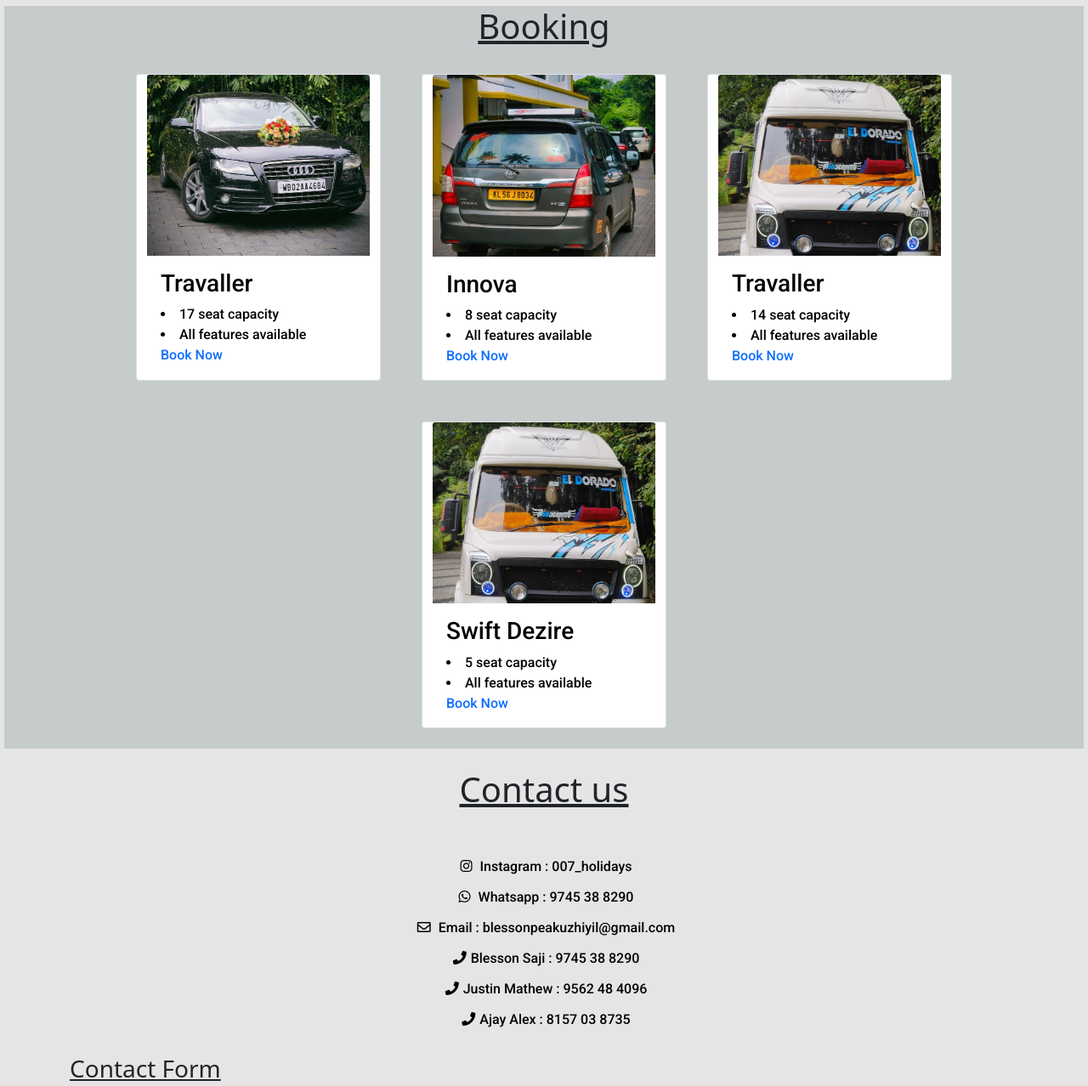
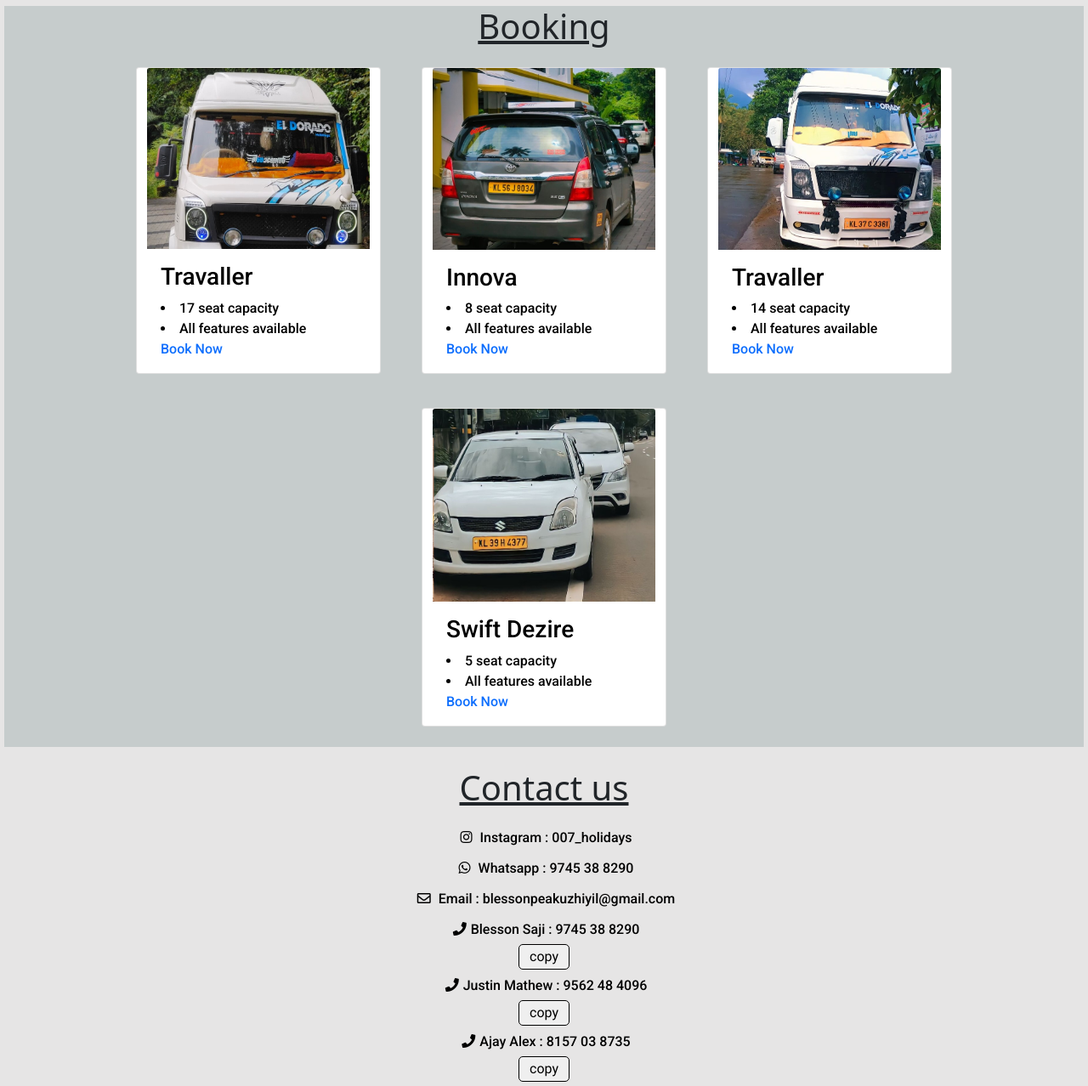
Before and after one commit to abijithdel/ELDORADO, a plain HTML site: page index.html in a window 1280 px wide. Shown: the part 542-1820 px from the top of the page at 85% size. Drawn offline with nearby package versions, Linux system fonts and the light colour scheme; a small style sheet from the web is missing.

Commit message:
add js and copy bt

```diff
--- a/index.html
+++ b/index.html
@@ -45,7 +45,7 @@
                 <h1 class="text-white">EL DORADO</h1>
                 <h2 class="text-white">Holidays</h2>
                 <p class="main_p text-white">This travel website serves as an information hub for prospective travelers planning a getaway.We provide information about our tour packages,price,visiting places etc.</p>
-                <a href="#contact"><button class="button mt-4" id="main_bt">Contact</button></a>
+                <a href="#contact"><button class="button mt-4" id="main_bt" >Contact</button></a>
             </div>
             <div class="main_img mt-1">
                 <img class="logo_img col-12" src="images/logo.png.png" alt="">
@@ -58,8 +58,8 @@
         <h1 class="text-center text-black hedings">Booking</h1>
          <div class="row justify-content-center">
 
-            <div class="card card_in_mob m-4" style="width: 18rem;">
-                <img src="images/card_img3.jpg" class="card-img-top" alt="...">
+            <div class="card card_in_mob m-4 mt-3" style="width: 18rem;">
+                <img src="images/card_img1.jpg" class="card-img-top" alt="...">
                 <div class="card-body">
                   <h3>Travaller</h3>
                   <li>17 seat capacity</li>
@@ -68,7 +68,7 @@
                 </div>
             </div>
 
-            <div class="card card_in_mob m-4" style="width: 18rem;">
+            <div class="card card_in_mob m-4 mt-3" style="width: 18rem;">
                 <img src="images/card_img2.jpg" class="card-img-top" alt="...">
                 <div class="card-body">
                   <h3>Innova</h3>
@@ -78,8 +78,8 @@
                 </div>
             </div>
 
-            <div class="card card_in_mob m-4" style="width: 18rem;">
-                <img src="images/card_img1.jpg" class="card-img-top" alt="...">
+            <div class="card card_in_mob m-4 mt-3" style="width: 18rem;">
+                <img src="images/card_img3.jpeg" class="card-img-top" alt="...">
                 <div class="card-body">
                   <h3>Travaller</h3>
                   <li>14 seat capacity</li>
@@ -88,8 +88,8 @@
                 </div>
             </div>
 
-            <div class="card card_in_mob m-4" style="width: 18rem;">
-              <img src="images/card_img1.jpg" class="card-img-top" alt="...">
+            <div class="card card_in_mob m-4 mt-3" style="width: 18rem;">
+              <img src="images/card_img4.jpeg" class="card-img-top" alt="...">
               <div class="card-body">
                 <h3>Swift Dezire</h3>
                   <li>5 seat capacity</li>
@@ -103,16 +103,19 @@
 
 
        <section id="contact">
-        <h1 class="text-center m-4 mb-5 hedings">Contact us</h1>
+        <h1 class="text-center m-4 mb-3 hedings">Contact us</h1>
 
         <div class="container">
           <div class="row justify-content-center text-center">
             <a href="https://www.instagram.com/007_holidays/" class="i"><i class="i fab fa-instagram "></i> Instagram : 007_holidays</a>
             <a href="https://www.whatsapp.com/9745388290" class="i"><i class="i fab fa-whatsapp"></i> Whatsapp : 9745 38 8290</a>
-            <a href="blessonpeakuzhiyil@gmail.com" class="i"><i class="i far fa-envelope"></i> Email : blessonpeakuzhiyil@gmail.com</a>
-            <a href="" class="i "><i class="i fas fa-phone text-black"></i>Blesson Saji : 9745 38 8290</a>
-            <a href="" class="i "><i class="i fas fa-phone text-black"></i>Justin Mathew : 9562 48 4096</a>
-            <a href="" class="i "><i class="i fas fa-phone text-black"></i>Ajay Alex : 8157 03 8735</a>
+            <a href="mailto:eldoradoholidays007@gmail.com" class="i"><i class="i far fa-envelope"></i> Email : blessonpeakuzhiyil@gmail.com</a>
+            <a href="" class="i "><i class="i fas fa-phone text-black"></i>Blesson Saji : 9745 38 8290 </a>
+            <button class="Phone-bt" onclick="copy1()">copy</button>
+            <a href="" class="i "><i class="i fas fa-phone text-black"></i>Justin Mathew : 9562 48 4096  </a>
+            <button class="Phone-bt" onclick="copy2()">copy</button>
+            <a href="" class="i "><i class="i fas fa-phone text-black"></i>Ajay Alex : 8157 03 8735  </a>
+            <button class="Phone-bt" onclick="copy3()">copy</button>
           </div>
         </div>
 
@@ -120,8 +123,8 @@
 
         <div class="container">
           <div class="row justify-content-center">
-            <form method="post">
-              <h3 class="hedings mt-4">Contact Form</h3>
+            <form method="get" action="mailto:eldoradoholidays007@gmail.com">
+              <h3 class="hedings mt-4 text-center">Contact Form</h3>
               <input type="text" placeholder="Name" name="name" id="name">
               <br>
               <input type="text" placeholder="Email or Phone" name="contactf" id="contactf">
@@ -177,7 +180,7 @@
                 <br>
                 <a href="https://www.whatsapp.com/9745388290" class="i-white "><i class="i fab fa-whatsapp text-white"></i> Whatsapp : 9745 38 8290</a>
                 <br>
-                <a href="blessonpeakuzhiyil@gmail.com" class="i-white "><i class="i far fa-envelope text-white"></i> Email : blessonpeakuzhiyil@gmail.com</a>
+                <a href="mailto:eldoradoholidays007@gmail.com" class="i-white "><i class="i far fa-envelope text-white"></i> Email : blessonpeakuzhiyil@gmail.com</a>
                 <br>
                 <a href="" class="i-white "><i class="i fas fa-phone text-white"></i>Blesson Saji : 9745388290</a>
 
@@ -199,7 +202,7 @@
         </div>
       </footer>
 
-
+    <script src="script.js"></script>
     <script src="https://cdn.jsdelivr.net/npm/bootstrap@5.0.2/dist/js/bootstrap.bundle.min.js"></script>
     <link rel="stylesheet" href="https://cdnjs.cloudflare.com/ajax/libs/font-awesome/5.15.4/css/all.min.css" integrity="sha512-...your-sha512-hash-here..." crossorigin="anonymous" />
     <script src="https://cdn.jsdelivr.net/npm/bootstrap@5.0.2/dist/js/bootstrap.bundle.min.js" integrity="sha384-MrcW6ZMFYlzcLA8Nl+NtUVF0sA7MsXsP1UyJoMp4YLEuNSfAP+JcXn/tWtIaxVXM" crossorigin="anonymous"></script>
--- /dev/null
+++ b/script.js
@@ -0,0 +1,22 @@
+function copy1() {
+
+    navigator.clipboard.writeText
+     ("9745388290");
+    alert("number copied")
+
+}
+
+ function copy2() {
+    navigator.clipboard.writeText
+      ("9562484096");
+    alert("number copied")
+
+  }
+
+
+ function copy3() {
+    navigator.clipboard.writeText
+     ("8157038735");
+    alert("number copied")
+
+  }
--- a/style.css
+++ b/style.css
@@ -83,6 +83,7 @@
     background-color: rgb(108, 232, 236);
     font-family: roboto;
     font-weight: 500;
+    backdrop-filter: blur(1px);
 }
 label{
     font-family: roboto;
@@ -177,3 +178,11 @@
 .hover:hover{
     color: aqua;
 }
+.Phone-bt{
+    width: 60px;
+    height: 30px;
+    text-align: center;
+    border: 1px black solid;
+    font-family: roboto;
+    border-radius: 5px;
+}
```
Also changed, not shown: images/card_img3.jpeg (added), images/card_img3.jpg (deleted), images/card_img4.jpeg (added).
